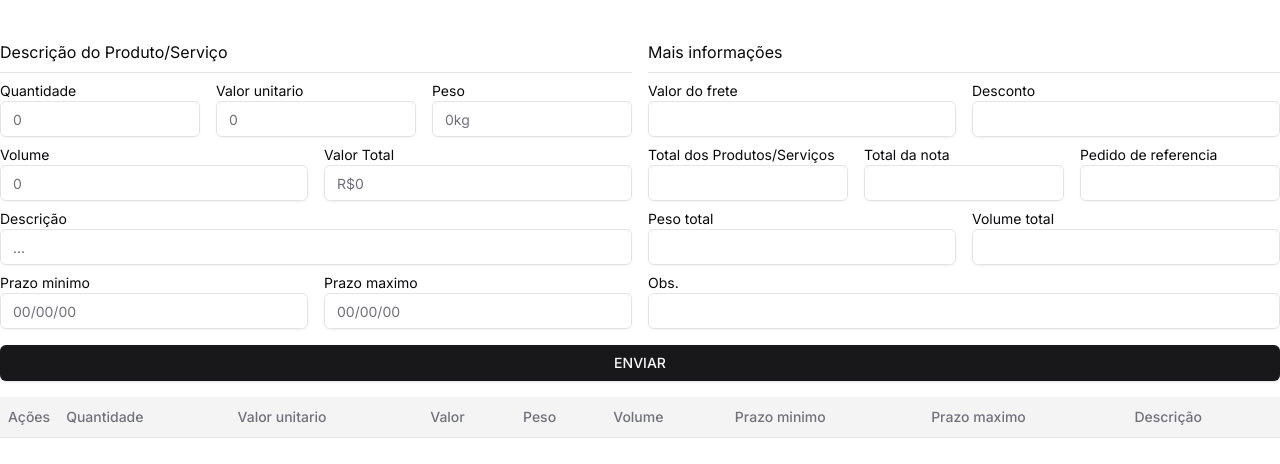
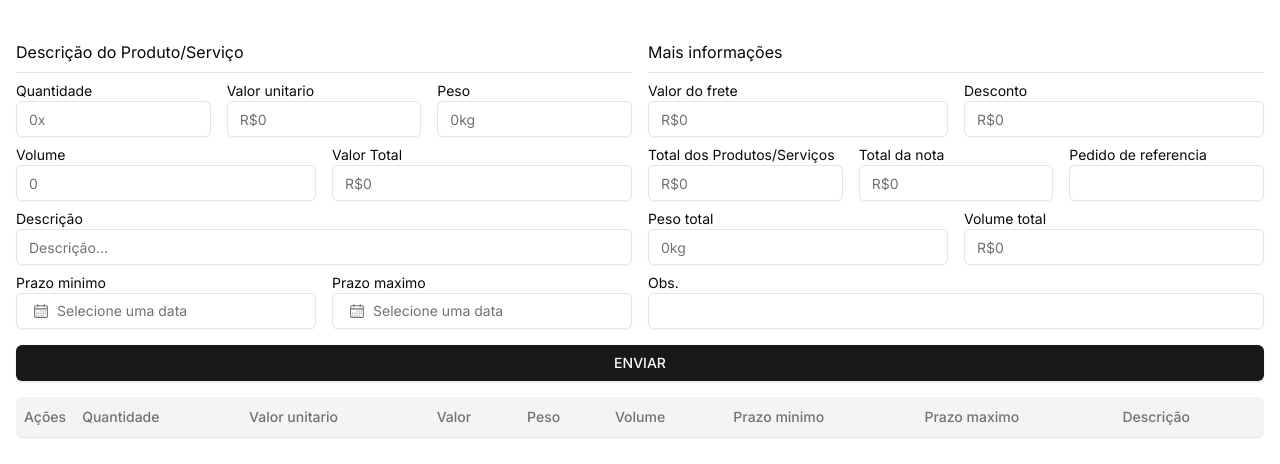
Before and after one commit to KetsonKersen/Shadcn_form, a Next.js app: page / in a window 1280 px wide. Shown: the top 464 px of the page. Built offline with nearby package versions, Linux system fonts and the light colour scheme.

Commit message:
Refactored code

```diff
--- a/package.json
+++ b/package.json
@@ -10,6 +10,7 @@
   },
   "dependencies": {
     "@radix-ui/react-icons": "^1.3.0",
+    "@radix-ui/react-popover": "^1.1.1",
     "@radix-ui/react-slot": "^1.1.0",
     "class-variance-authority": "^0.7.0",
     "clsx": "^2.1.1",
--- a/src/app/components/form_product/index.tsx
+++ b/src/app/components/form_product/index.tsx
@@ -1,15 +1,37 @@
 'use client'
+import { useState } from "react";
 import SetProduct from "./setProduct";
-import { GlobalProvider } from "./store";
 import Table_Product from "./table";
+import { Iproduct } from "./interface";
 
 export default function Form_Product(){
+    const data = localStorage.getItem("products")
+    const [state , setState] = useState<Array<Iproduct>>(data ? JSON.parse(data) : [])
+
+    function addProduct(product:Iproduct){
+        Object.assign(product, {id: Math.floor( Math.random()*999 )})
+        const newArray = new Array(...state, product)
+        setState(newArray)
+        localStorage.setItem("products",JSON.stringify(newArray))
+    }
+
+    function removeProduct(id:number){
+        state.map((product, index)=>{
+            if(product.id === id){
+                state.splice(index, 1)
+                const newArray = new Array(...state)
+                localStorage.setItem("products",JSON.stringify(newArray))
+                setState(newArray)
+            }
+        })
+
+    }
+    console.log("render index")
+
     return(
-        <GlobalProvider>
-            <div className="w-full max-w-7xl mx-auto flex flex-col gap-4 py-10">
-                <SetProduct/>
-                <Table_Product/>
-            </div>
-        </GlobalProvider>
+        <div className="w-full max-w-7xl mx-auto flex flex-col gap-4 py-10 px-4">
+            <SetProduct stateData={state} addProduct={addProduct}/>
+            <Table_Product stateData={state} removeProduct={removeProduct}/>
+        </div>
     )
 }
--- /dev/null
+++ b/src/app/components/form_product/interface.tsx
@@ -0,0 +1,17 @@
+export interface Iproduct {
+    id:number;
+    quantidade: String;
+    valor_uni: String;
+    peso: String;
+    volume: String;
+    valor_total: String;
+    descricao: String;
+    prazo_min?: String;
+    prazo_max?: String;
+    frete: String;
+    desconto: String
+    total_produto_servico: String;
+    total_nota: string;
+    peso_total: String;
+    volume_total: String;
+}
--- a/src/app/components/form_product/setProduct.tsx
+++ b/src/app/components/form_product/setProduct.tsx
@@ -1,43 +1,59 @@
+import { memo, useEffect, useState } from "react";
 import { useForm, SubmitHandler } from "react-hook-form";
-
+import { cn } from "@/lib/utils"
+import { format } from "date-fns"
 import { Button } from "@/components/ui/button";
 import { Input } from "@/components/ui/input";
-import { useContext, useEffect, useMemo, useRef, useState } from "react";
-import { GlobalContext } from "./store";
+import { Calendar } from "@/components/ui/calendar"
+import { CalendarIcon } from "@radix-ui/react-icons"
+import { Popover, PopoverContent, PopoverTrigger } from "@/components/ui/popover"
+import { Iproduct } from "./interface";
 
-export default function SetProduct(){
-    const {addProduct} = useContext<any>(GlobalContext)
-    const { register, handleSubmit, reset, watch} = useForm<IFormInput>();
+function SetProduct({...props}:any){
+    const {addProduct} = props
 
-    interface IFormInput {
-        quantidade: String;
-        valor_uni: String;
-        peso: String;
-        volume: String;
-        valor_total: String;
-        descricao: String;
-        prazo_min: String;
-        prazo_max: String;
-      }
-
-    const onSubmit: SubmitHandler<IFormInput> = (data:{}) => {
-        addProduct(data)
-        reset()
-    }
+    const { register, handleSubmit, reset, watch, setValue} = useForm<Iproduct>();
     const watchQuantidade = watch("quantidade")
     const watchValorUni = watch("valor_uni")
+    const watchFrete = watch("frete")
+    const watchDesconto = watch("desconto")
+    const watchPeso = watch("peso")
+    const watchVolume = watch("volume")
 
-    const [calc,setCalc] = useState('')
+    const [dateMin, setDateMin] = useState<any>()
+    const [dateMax, setDateMax] = useState<any>()
+
+    const onSubmit: SubmitHandler<Iproduct> = (data:{}) => {
+        if(dateMin && dateMax){
+            Object.assign(data, {prazo_min:format(dateMin, "dd/MM/yyyy")})
+            Object.assign(data, {prazo_max:format(dateMax, "dd/MM/yyyy")})
+            addProduct(data)
+            reset()
+            setDateMin(new Date())
+            setDateMax(new Date())
+        }else{
+            alert("Digite todos os campos")
+        }
+    }
 
     useEffect(()=>{
         let res:number = (Number(watchQuantidade) * Number(watchValorUni))
         if(!Number.isNaN(res)){
-            const formatted = new Intl.NumberFormat("pt-br", {style: "currency", currency: "BRL"}).format(res)
-            setCalc(formatted)
+            setValue("valor_total", JSON.stringify(res))
+
+            let produtos_servicos = Number(res) + Number(watchFrete)
+            setValue("total_produto_servico", JSON.stringify(produtos_servicos))
+
+            let valor_nota = produtos_servicos - Number(watchDesconto)
+            setValue("total_nota", JSON.stringify(valor_nota))
+
+            let peso_total = Number(watchQuantidade) * Number(watchPeso)
+            setValue("peso_total", JSON.stringify(peso_total))
+
+            let volume_total = Number(watchQuantidade) * Number(watchVolume)
+            setValue("volume_total", JSON.stringify(volume_total))
         }
-    },[watchQuantidade, watchValorUni])
-
-    console.log("Renderizou o form")
+    },[watchQuantidade, watchValorUni, watchFrete, watchDesconto, watchPeso, watchVolume])
 
     function fieldsDescriptionProducts(){
         return(
@@ -47,11 +63,11 @@ export default function SetProduct(){
                 <div>
                     <label>
                         Quantidade
-                        <Input {...register("quantidade")} placeholder="0"/>
+                        <Input {...register("quantidade")} placeholder="0x"/>
                     </label>
                     <label>
                         Valor unitario
-                        <Input {...register("valor_uni")} placeholder="0"/>
+                        <Input {...register("valor_uni")} placeholder="R$0"/>
                     </label>
                     <label>
                         Peso
@@ -65,23 +81,65 @@ export default function SetProduct(){
                     </label>
                     <label>
                         Valor Total
-                        <Input defaultValue={calc} {...register("valor_total")} placeholder="R$0"/>
+                        <Input {...register("valor_total")} placeholder="R$0"/>
                     </label>
                 </div>
                 <div>
                     <label>
                         Descrição
-                        <Input {...register("descricao")} placeholder="..."/>
+                        <Input {...register("descricao")} placeholder="Descrição..."/>
                     </label>
                 </div>
                 <div>
                     <label>
                         Prazo minimo
-                        <Input {...register("prazo_min")} placeholder="00/00/00"/>
+                        <Popover>
+                            <PopoverTrigger asChild>
+                                <Button
+                                variant={"outline"}
+                                className={cn(
+                                    "w-full justify-start text-left font-normal",
+                                    !dateMin && "text-muted-foreground"
+                                )}
+                                >
+                                <CalendarIcon className="mr-2 h-4 w-4" />
+                                {dateMin ? format(dateMin, "PPP") : <span>Selecione uma data</span>}
+                                </Button>
+                            </PopoverTrigger>
+                            <PopoverContent className="w-auto p-0" align="start">
+                                <Calendar
+                                mode="single"
+                                selected={dateMin}
+                                onSelect={setDateMin}
+                                initialFocus
+                                />
+                            </PopoverContent>
+                        </Popover>
                     </label>
                     <label>
                         Prazo maximo
-                        <Input {...register("prazo_max")} placeholder="00/00/00"/>
+                        <Popover>
+                            <PopoverTrigger asChild>
+                                <Button
+                                variant={"outline"}
+                                className={cn(
+                                    "w-full justify-start text-left font-normal",
+                                    !dateMax && "text-muted-foreground"
+                                )}
+                                >
+                                <CalendarIcon className="mr-2 h-4 w-4" />
+                                {dateMax ? format(dateMax, "PPP") : <span>Selecione uma data</span>}
+                                </Button>
+                            </PopoverTrigger>
+                            <PopoverContent className="w-auto p-0" align="start">
+                                <Calendar
+                                mode="single"
+                                selected={dateMax}
+                                onSelect={setDateMax}
+                                initialFocus
+                                />
+                            </PopoverContent>
+                        </Popover>
                     </label>
                 </div>
             </div>
@@ -96,21 +154,21 @@ export default function SetProduct(){
                     <div>
                         <label>
                             Valor do frete
-                            <Input/>
+                            <Input {...register("frete")} placeholder="R$0"/>
                         </label>
                         <label>
                             Desconto
-                            <Input/>
+                            <Input {...register("desconto")} placeholder="R$0"/>
                         </label>
                     </div>
                     <div>
                         <label>
                             Total dos Produtos/Serviços
-                            <Input/>
+                            <Input {...register("total_produto_servico")} placeholder="R$0"/>
                         </label>
                         <label>
                             Total da nota
-                            <Input/>
+                            <Input {...register("total_nota")} placeholder="R$0"/>
                         </label>
                         <label>
                             Pedido de referencia
@@ -120,11 +178,11 @@ export default function SetProduct(){
                     <div>
                         <label>
                             Peso total
-                            <Input/>
+                            <Input {...register("peso_total")} placeholder="0kg"/>
                         </label>
                         <label>
                             Volume total
-                            <Input/>
+                            <Input {...register("volume_total")} placeholder="R$0"/>
                         </label>
                     </div>
                     <div>
@@ -147,3 +205,4 @@ export default function SetProduct(){
         </div>
     )
 }
+export default memo(SetProduct)
--- a/src/app/components/form_product/store.tsx
+++ /dev/null
@@ -1,49 +0,0 @@
-import { createContext, useEffect, useMemo, useState } from "react";
-
-export const GlobalContext = createContext({})
-export const GlobalProvider = ({children}:any)=>{
-    interface Iproduct{
-        id: number,
-        quantidade: String;
-        valor_uni: String;
-        peso: String;
-        volume: String;
-        valor_total: String;
-        descricao: String;
-        prazo_min: String;
-        prazo_max: String;
-    }
-    const [state , setState] = useState<Array<Iproduct>>([])
-
-    useMemo(()=>{
-        if(!localStorage.getItem("products")){
-            localStorage.setItem("products",JSON.stringify([]))
-        }else{
-            const data:any = localStorage.getItem("products")
-            setState(JSON.parse(data))
-        }
-    },[setState])
-
-    function addProduct(product:Iproduct){
-        Object.assign(product, {id: Math.floor( Math.random()*999 )})
-        const newArray = new Array(...state, product)
-        setState(newArray)
-        localStorage.setItem("products",JSON.stringify(newArray))
-    }
-
-    function removeProduct(id:number){
-        state.map((product, index)=>{
-            if(product.id === id){
-                state.splice(index, 1)
-                const newArray = new Array(...state)
-                localStorage.setItem("products",JSON.stringify(newArray))
-                setState(newArray)
-            }
-        })
-
-    }
-
-    return(
-        <GlobalContext.Provider value={{state, setState, addProduct, removeProduct}}>{children}</GlobalContext.Provider>
-    )
-}
--- a/src/app/components/form_product/table.tsx
+++ b/src/app/components/form_product/table.tsx
@@ -1,36 +1,15 @@
-import { ArrowUpDown, ChevronDown, MoreHorizontal } from "lucide-react"
+import { memo } from "react"
 import { Button } from "@/components/ui/button"
-import { Input } from "@/components/ui/input"
-import {
-  Table,
-  TableBody,
-  TableCell,
-  TableHead,
-  TableHeader,
-  TableRow,
-} from "@/components/ui/table"
 import { Trash2 } from 'lucide-react';
-import { useContext } from "react";
-import { GlobalContext } from "./store";
+import {Table, TableBody, TableCell, TableHead, TableHeader, TableRow} from "@/components/ui/table"
+import { Iproduct } from "./interface";
 
-interface IFormInput {
-    id:number;
-    quantidade: String;
-    valor_uni: String;
-    peso: String;
-    volume: String;
-    valor_total: String;
-    descricao: String;
-    prazo_min: String;
-    prazo_max: String;
-  }
+function Table_Product({...props}:any){
+    const {stateData, removeProduct} = props
 
-console.log("Renderizou a tabela")
-
-export default function Table_Product(){
-    const {state, removeProduct} = useContext<any>(GlobalContext)
     return(
-        <Table>
+        <div className="h-[460px] flex flex-col justify-between">
+            <Table className="rounded-md bg-zinc-50 overflow-hidden">
                 <TableHeader className="bg-zinc-100">
                     <TableRow>
                         <TableHead className="w-10">Ações</TableHead>
@@ -44,10 +23,10 @@ export default function Table_Product(){
                         <TableHead>Descrição</TableHead>
                     </TableRow>
                 </TableHeader >
-            <TableBody className="overflow-y-scroll">
+                <TableBody>
 
-                {state?.map((item:IFormInput)=>{
-                    const {id,quantidade,valor_uni,valor_total,peso,volume,prazo_min,prazo_max,descricao} = item
+                    {stateData.reverse().map((product:Iproduct)=>{
+                        const {id,quantidade,valor_uni,valor_total,peso,volume,prazo_min,prazo_max,descricao} = product
                         return(
                             <TableRow key={id}>
                                 <TableCell>
@@ -67,5 +46,14 @@ export default function Table_Product(){
 
                 </TableBody>
             </Table>
+            {/* <div className="flex items-center justify-between">
+                <p>Total de produtos cadastrados: {stateData.length}</p>
+                <div className="flex gap-4">
+                    <Button>Voltar</Button>
+                    <Button>Proximo</Button>
+                </div>
+            </div> */}
+        </div>
     )
 }
+export default memo(Table_Product)
--- a/src/app/layout.tsx
+++ b/src/app/layout.tsx
@@ -6,7 +6,7 @@ const inter = Inter({ subsets: ["latin"] });
 
 export const metadata: Metadata = {
   title: "Shadcn Form",
-  description: "Formulario utilizando shadcn e react-form",
+  description: "Formulario utilizando shadcn e react-form.",
 };
 
 export default function RootLayout({
@@ -15,7 +15,7 @@ export default function RootLayout({
   children: React.ReactNode;
 }>) {
   return (
-    <html lang="pt">
+    <html lang="pt-br">
       <body className={inter.className}>{children}</body>
     </html>
   );
--- a/src/app/page.tsx
+++ b/src/app/page.tsx
@@ -1,7 +1,5 @@
 import Form_Product from "./components/form_product";
 
 export default function Home() {
-  return (
-    <Form_Product/>
-  );
+  return <Form_Product/>
 }
--- /dev/null
+++ b/src/components/ui/popover.tsx
@@ -0,0 +1,33 @@
+"use client"
+
+import * as React from "react"
+import * as PopoverPrimitive from "@radix-ui/react-popover"
+
+import { cn } from "@/lib/utils"
+
+const Popover = PopoverPrimitive.Root
+
+const PopoverTrigger = PopoverPrimitive.Trigger
+
+const PopoverAnchor = PopoverPrimitive.Anchor
+
+const PopoverContent = React.forwardRef<
+  React.ElementRef<typeof PopoverPrimitive.Content>,
+  React.ComponentPropsWithoutRef<typeof PopoverPrimitive.Content>
+>(({ className, align = "center", sideOffset = 4, ...props }, ref) => (
+  <PopoverPrimitive.Portal>
+    <PopoverPrimitive.Content
+      ref={ref}
+      align={align}
+      sideOffset={sideOffset}
+      className={cn(
+        "z-50 w-72 rounded-md border bg-popover p-4 text-popover-foreground shadow-md outline-none data-[state=open]:animate-in data-[state=closed]:animate-out data-[state=closed]:fade-out-0 data-[state=open]:fade-in-0 data-[state=closed]:zoom-out-95 data-[state=open]:zoom-in-95 data-[side=bottom]:slide-in-from-top-2 data-[side=left]:slide-in-from-right-2 data-[side=right]:slide-in-from-left-2 data-[side=top]:slide-in-from-bottom-2",
+        className
+      )}
+      {...props}
+    />
+  </PopoverPrimitive.Portal>
+))
+PopoverContent.displayName = PopoverPrimitive.Content.displayName
+
+export { Popover, PopoverTrigger, PopoverContent, PopoverAnchor }
```
Also changed, not shown: 1 other file (tests, documents, lock files or other folders). Lines whose indentation alone changed are shown as unchanged.
